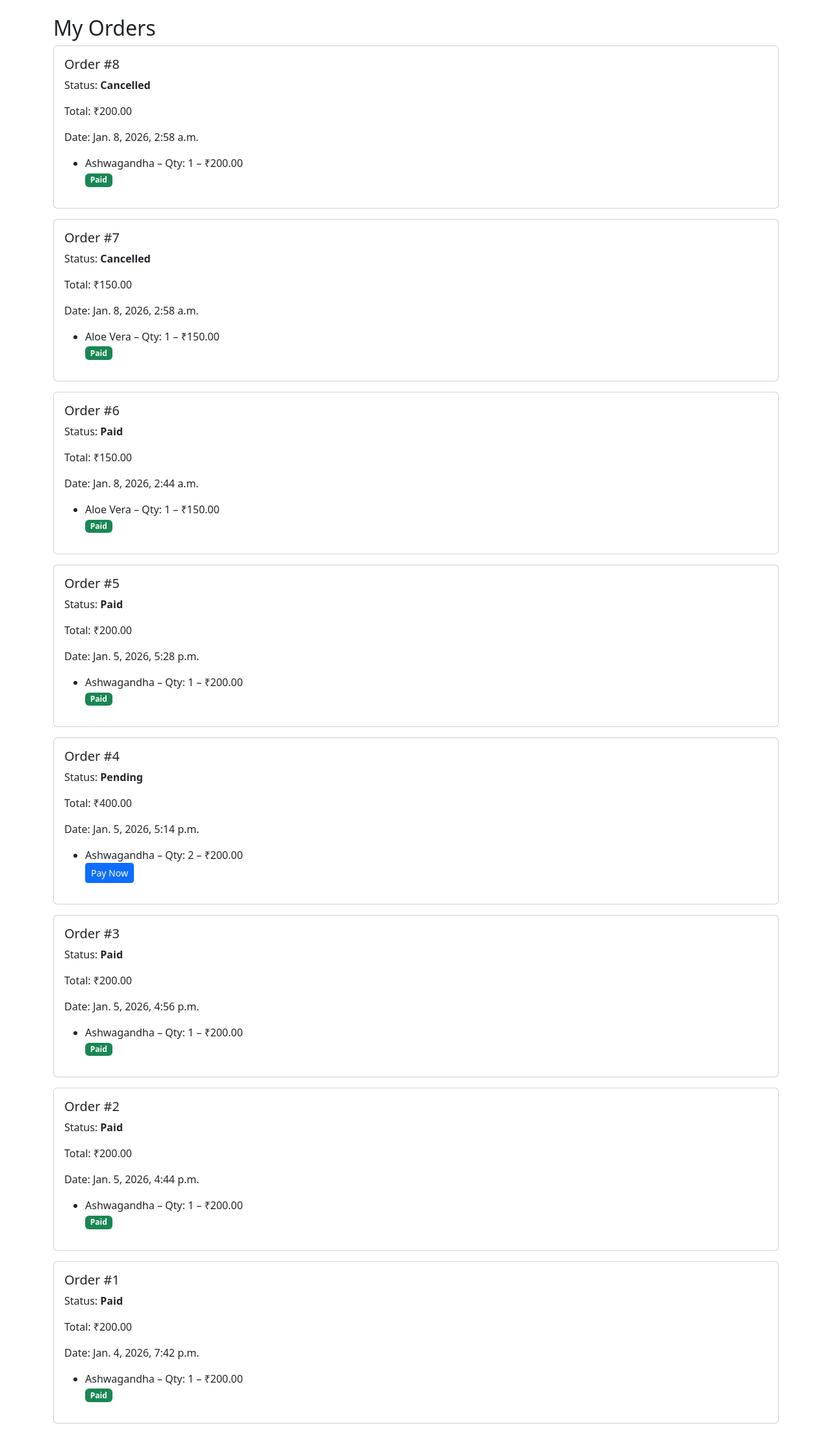
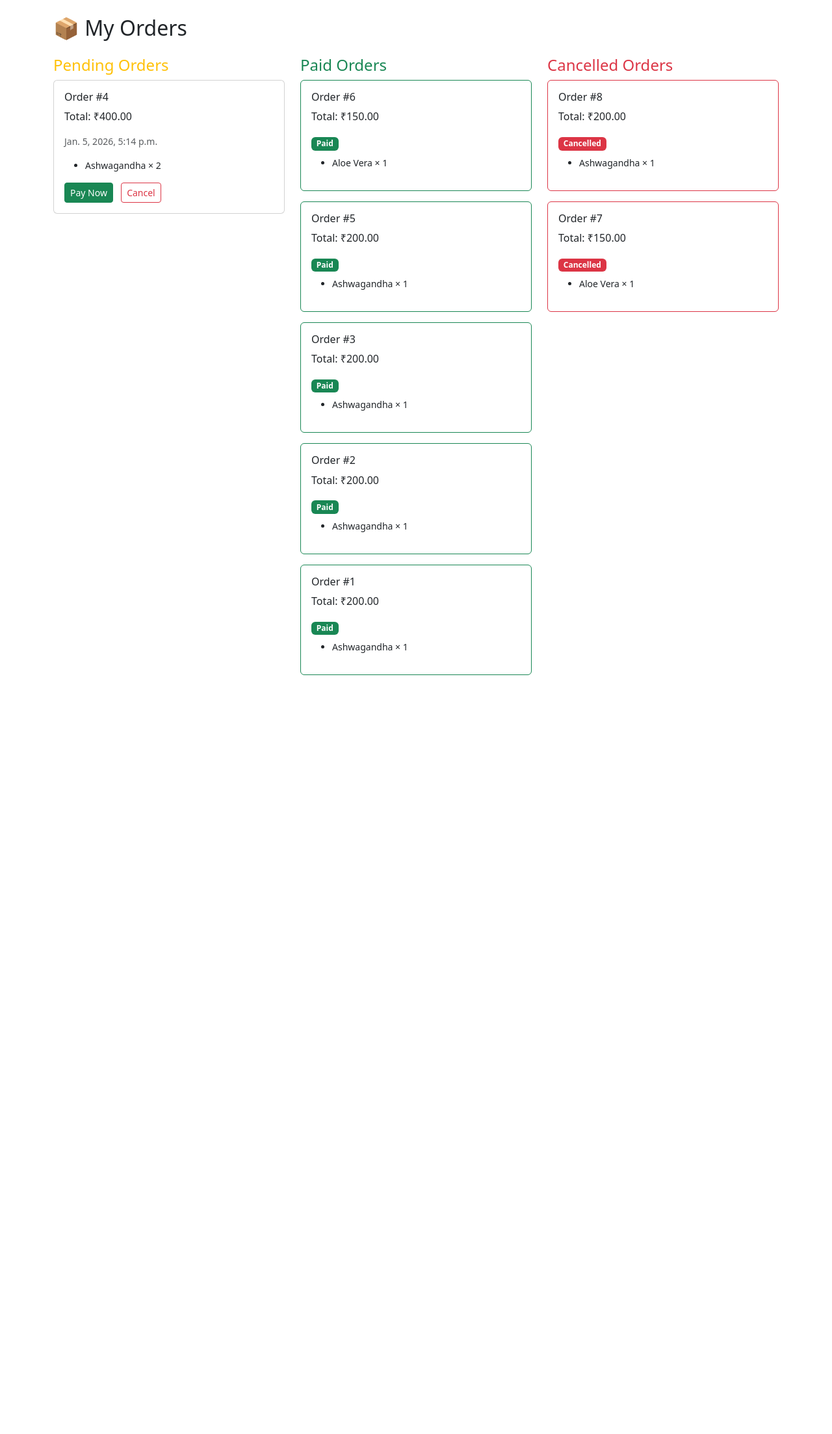
Before and after one commit to ShivSolanke1409/the-herb-shoppe-django, a Django app: page /orders/my-orders/ in a window 1280 px wide. Shown: the part 56-2263 px from the top of the page at 65% size. After the commit the page ends 1095 px from the top, so only its background shows below. Run offline with Django 5.2, Linux system fonts and the light colour scheme; a user stored in the database is signed in; data comes from the database, SQL or seed files in the repository; both versions use the stored data as it was after the commit.

Commit message:
My Orders Page UI Enhancement

```diff
--- a/orders/urls.py
+++ b/orders/urls.py
@@ -1,5 +1,6 @@
 from django.urls import path
 from .views import checkout, my_orders, payment_demo
+from . import views
 
 app_name = 'orders'
 
@@ -7,4 +8,5 @@ urlpatterns = [
     path('checkout/', checkout, name='checkout'),
     path('my-orders/', my_orders, name='my_orders'),
     path('pay/<int:order_id>/', payment_demo, name='payment_demo'),
+    path('cancel/<int:order_id>/', views.cancel_order, name='cancel_order'),
 ]
--- a/orders/views.py
+++ b/orders/views.py
@@ -28,8 +28,16 @@ def checkout(request):
 
 @login_required
 def my_orders(request):
-    orders = Order.objects.filter(user=request.user).order_by('-created_at')
-    return render(request, 'orders/my_orders.html', {'orders': orders})
+    pending_orders = Order.objects.filter(user=request.user, status='Pending').order_by('-created_at')
+    paid_orders = Order.objects.filter(user=request.user, status='Paid').order_by('-created_at')
+    cancelled_orders = Order.objects.filter(user=request.user, status='Cancelled').order_by('-created_at')
+
+    return render(request, 'orders/my_orders.html', {
+        'pending_orders': pending_orders,
+        'paid_orders': paid_orders,
+        'cancelled_orders': cancelled_orders,
+    })
+
 
 @login_required
 def payment_demo(request, order_id):
@@ -41,3 +49,13 @@ def payment_demo(request, order_id):
         return redirect('orders:my_orders')
 
     return render(request, 'orders/payment_demo.html', {'order': order})
+
+@login_required
+def cancel_order(request, order_id):
+    order = get_object_or_404(Order, id=order_id, user=request.user)
+
+    if order.status == "Pending":
+        order.status = "Cancelled"
+        order.save()
+
+    return redirect('orders:my_orders')
--- a/templates/orders/my_orders.html
+++ b/templates/orders/my_orders.html
@@ -1,40 +1,89 @@
 {% extends 'base.html' %}
 {% block content %}
 
-<h2>My Orders</h2>
+<h2 class="mb-4">📦 My Orders</h2>
 
-{% if orders %}
-  {% for order in orders %}
+<div class="row">
+
+  <!-- 🔶 Pending Orders -->
+  <div class="col-md-4">
+    <h4 class="text-warning">Pending Orders</h4>
+
+    {% for order in pending_orders %}
       <div class="card mb-3">
         <div class="card-body">
-        <h5>Order #{{ order.id }}</h5>
-        <p>Status: <strong>{{ order.status }}</strong></p>
+          <h6>Order #{{ order.id }}</h6>
           <p>Total: ₹{{ order.total_price }}</p>
-        <p>Date: {{ order.created_at }}</p>
+          <p class="small text-muted">{{ order.created_at }}</p>
 
-        <ul>
+          <ul class="small">
             {% for item in order.items.all %}
-            <li>
-              {{ item.product.name }} –
-              Qty: {{ item.quantity }} –
-              ₹{{ item.price }}
-            </li>
+              <li>{{ item.product.name }} × {{ item.quantity }}</li>
             {% endfor %}
-          {% if order.status == "Pending" %}
+          </ul>
+
           <a href="{% url 'orders:payment_demo' order.id %}"
-                class="btn btn-primary btn-sm">
+             class="btn btn-success btn-sm">
             Pay Now
           </a>
-          {% else %}
+
+          <a href="{% url 'orders:cancel_order' order.id %}"
+             class="btn btn-outline-danger btn-sm ms-2">
+            Cancel
+          </a>
+        </div>
+      </div>
+    {% empty %}
+      <p class="text-muted">No pending orders</p>
+    {% endfor %}
+  </div>
+
+  <!-- 🟢 Paid Orders -->
+  <div class="col-md-4">
+    <h4 class="text-success">Paid Orders</h4>
+
+    {% for order in paid_orders %}
+      <div class="card mb-3 border-success">
+        <div class="card-body">
+          <h6>Order #{{ order.id }}</h6>
+          <p>Total: ₹{{ order.total_price }}</p>
           <span class="badge bg-success">Paid</span>
-          {% endif %}
 
+          <ul class="small mt-2">
+            {% for item in order.items.all %}
+              <li>{{ item.product.name }} × {{ item.quantity }}</li>
+            {% endfor %}
           </ul>
         </div>
       </div>
+    {% empty %}
+      <p class="text-muted">No paid orders</p>
     {% endfor %}
-{% else %}
-  <p>You have no orders yet.</p>
-{% endif %}
+  </div>
+
+  <!-- 🔴 Cancelled Orders -->
+  <div class="col-md-4">
+    <h4 class="text-danger">Cancelled Orders</h4>
+
+    {% for order in cancelled_orders %}
+      <div class="card mb-3 border-danger">
+        <div class="card-body">
+          <h6>Order #{{ order.id }}</h6>
+          <p>Total: ₹{{ order.total_price }}</p>
+          <span class="badge bg-danger">Cancelled</span>
+
+          <ul class="small mt-2">
+            {% for item in order.items.all %}
+              <li>{{ item.product.name }} × {{ item.quantity }}</li>
+            {% endfor %}
+          </ul>
+        </div>
+      </div>
+    {% empty %}
+      <p class="text-muted">No cancelled orders</p>
+    {% endfor %}
+  </div>
+
+</div>
 
 {% endblock %}
```
Also changed, not shown: db.sqlite3. Lines whose indentation alone changed are shown as unchanged.
